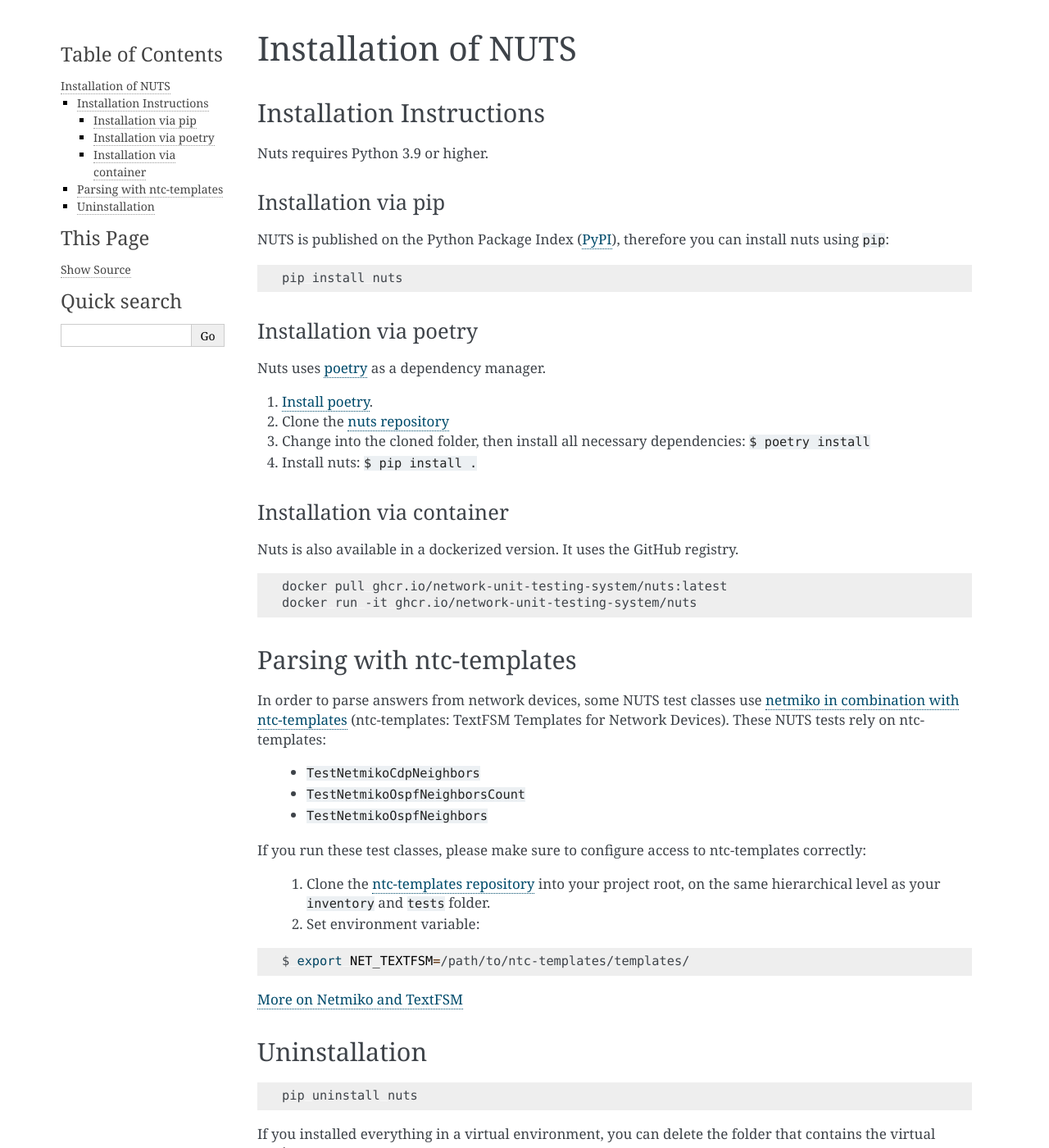
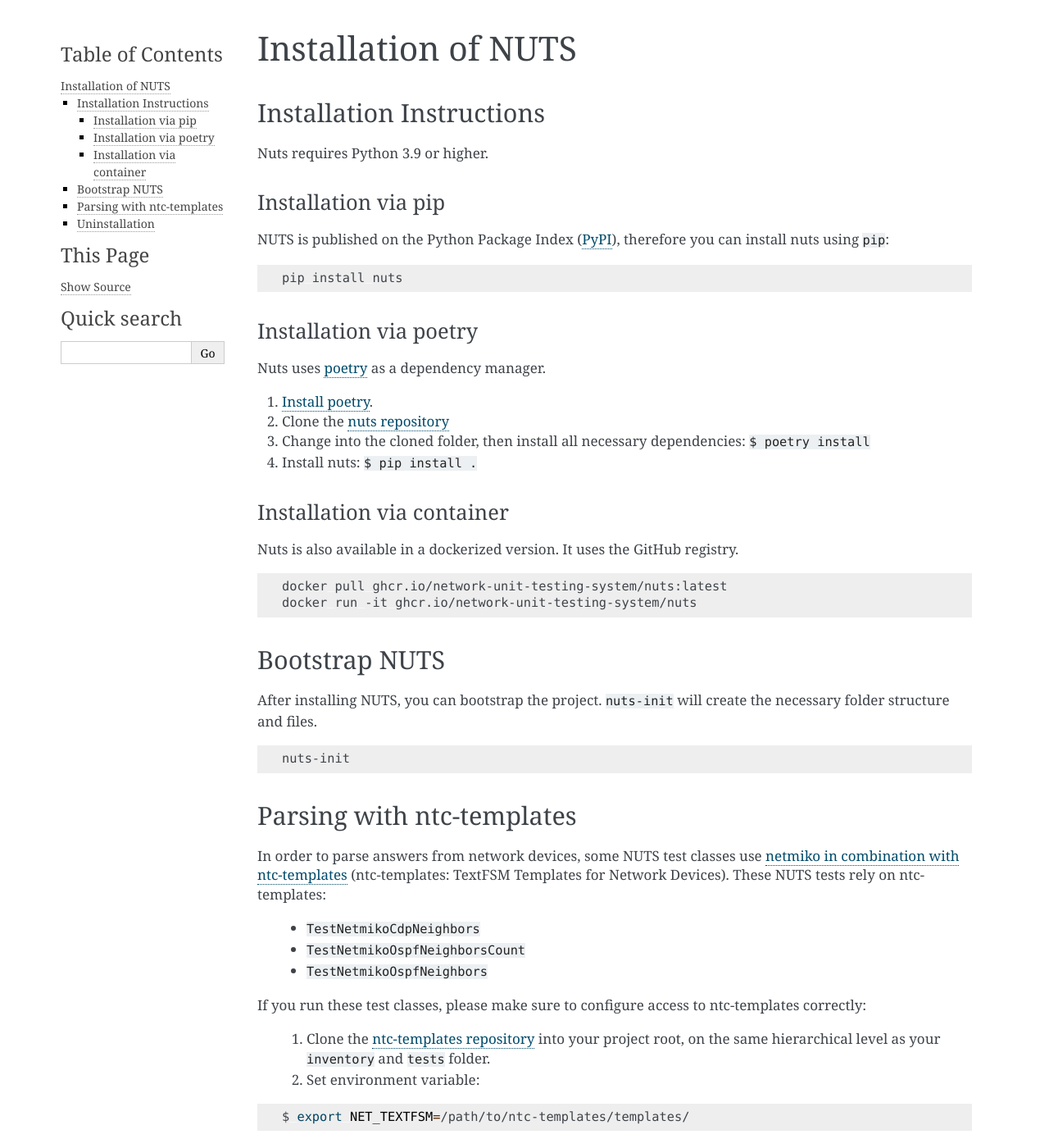
Before and after one commit to network-unit-testing-system/nuts, a Sphinx documentation site: the page built from docs/source/installation/install.rst, in a window 1280 px wide and 1400 px high. Shown: the whole window at 82% size. Built offline with Sphinx 7.4.7, drawn with Linux system fonts in a browser that asks for light colours.

Commit message:
Add Bootstrap NUTS section to the installation

```diff
--- a/docs/source/installation/install.rst
+++ b/docs/source/installation/install.rst
@@ -36,6 +36,15 @@
     docker run -it ghcr.io/network-unit-testing-system/nuts
 
 
+Bootstrap NUTS
+----------------
+After installing NUTS, you can bootstrap the project. ``nuts-init`` will create the necessary folder structure and files.
+
+.. code:: shell
+
+    nuts-init
+
+
 Parsing with ntc-templates
 --------------------------
 
```
